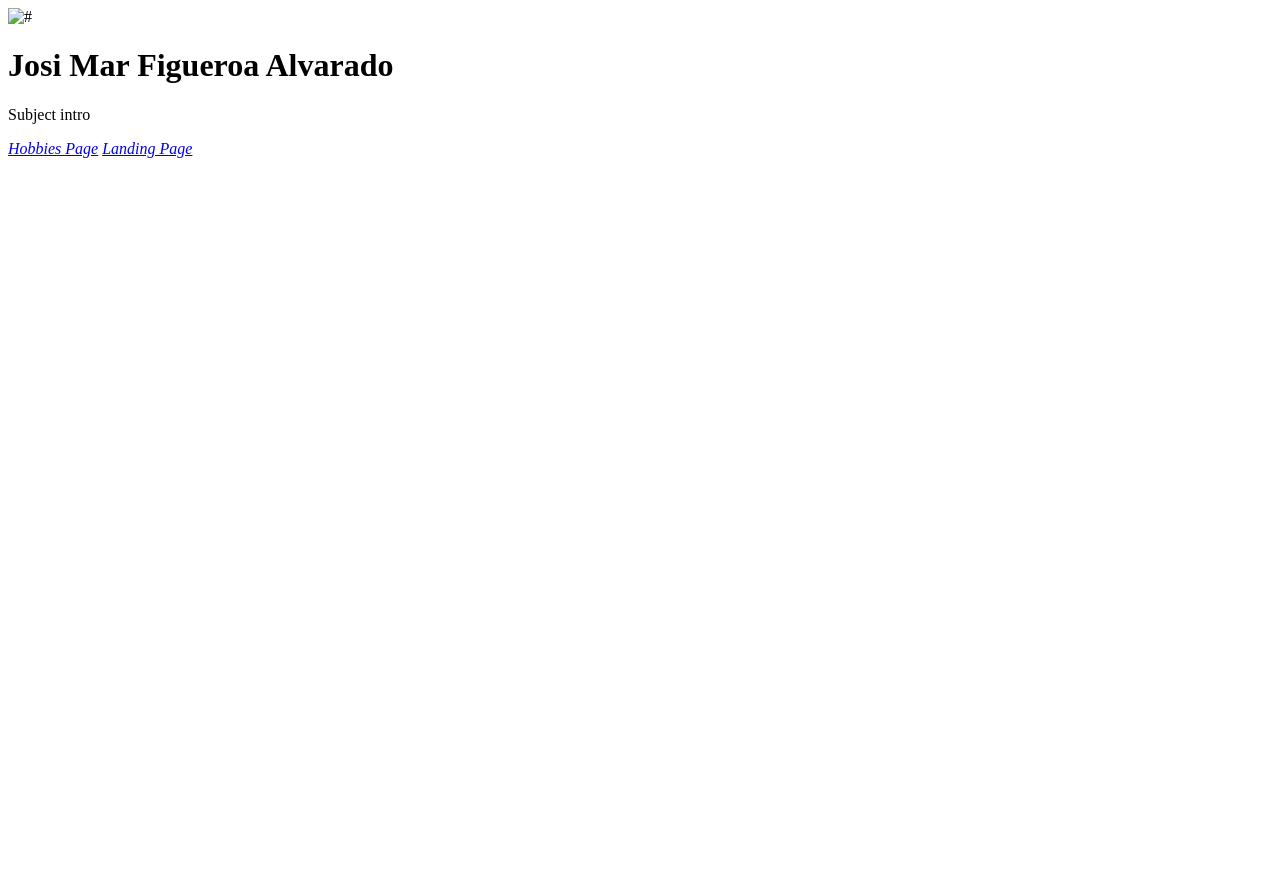
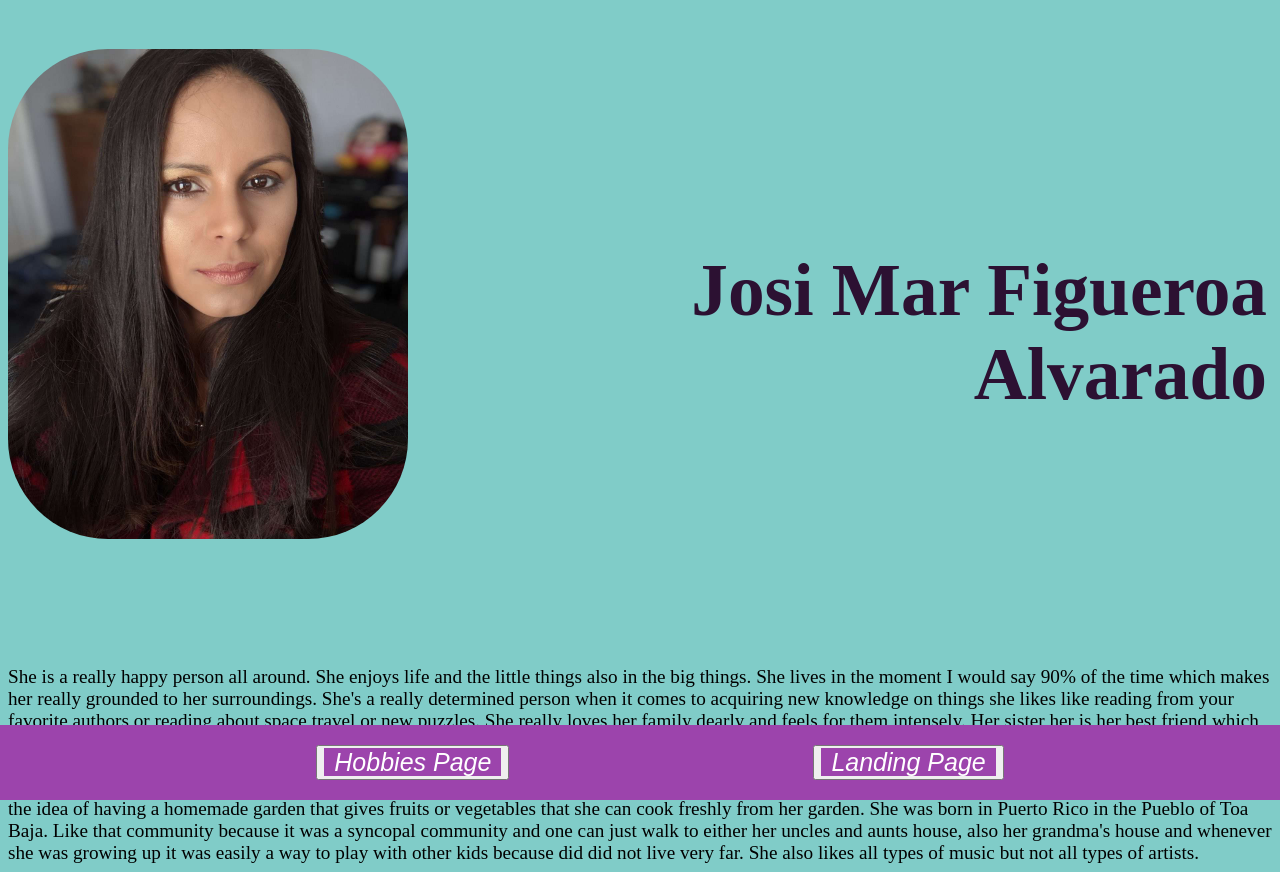
Before and after one commit to AbeCaban/bioSite, a plain HTML site: page AboutPage.html in a window 1280 px wide. Before the commit the page ends 800 px from the top, so only its background shows below. Drawn offline with Linux system fonts and the light colour scheme; a web font is replaced by a local one.

Commit message:
BioSite project 2/19/2023

```diff
--- a/AboutPage.html
+++ b/AboutPage.html
@@ -11,16 +11,34 @@
         <link href="https://fonts.googleapis.com/css2?family=Aboreto&family=Itim&family=Lobster&display=swap" rel="stylesheet">
 
     </head>
-    <body>
-        <div id="SubjectPictire">
-            <img src="image/.jpg" alt="#">
+    <body id="PagesBody">
+        <div>
+            <img id="SubjectPictire" src="BioSitePictures\PXL_20201225_170551647.PORTRAIT.jpg" alt="#">
+
+            <h1 id="SubjectNameAboutPage">Josi Mar Figueroa Alvarado</h1>
         </div>
-        <h1>Josi Mar Figueroa Alvarado</h1>
-        <p>Subject intro</p>
-
-        <address>
-            <a href="HobbiesPage.html">Hobbies Page</a>
-            <a href="LandingPage.html">Landing Page</a>
-        </address>
+        <div>
+            <article id="AboutContent">She is a really happy person all around. She enjoys
+            life and the little things also in the big things. She lives in the moment I would say 90% of the time which
+            makes her really grounded to her surroundings. She's a really determined person when it comes to
+            acquiring new knowledge on things she likes like reading from your favorite authors or reading about
+            space travel or new puzzles. She really loves her family dearly and feels for them intensely. Her sister her
+            is her best friend which she gives a lot of kisses and hugs although her sister doesn't like being touched
+            much. Another thing she really likes is pets. She has had multiple pets throughout her life. There has
+            been dogs , fishes and cats. I asked her how would she feel about leaving without pets and she says it's
+            out of the question or she sees it not happening. Right now she has two cats which she loves dearly. one
+            thing she also liked is to have plants around the house and also take care of them. She also likes the idea
+            of having a homemade garden that gives fruits or vegetables that she can cook freshly from her garden.
+            She was born in Puerto Rico in the Pueblo of Toa Baja. Like that community because it was a syncopal
+            community and one can just walk to either her uncles and aunts house, also her grandma's house and
+            whenever she was growing up it was easily a way to play with other kids because did did not live very
+            far. She also likes all types of music but not all types of artists.</article>
+        </div>
+        <footer>
+            <address>
+                <button id="HobbiesPageLink"><a  href="HobbiesPage.html">Hobbies Page</a></button>
+                <button id="LandingPagelink"><a  href="LandingPage.html">Landing Page</a></button>
+            </address>
+        </footer>
     </body>
 </html>
--- a/BioSite.css
+++ b/BioSite.css
@@ -1,5 +1,184 @@
-#logo{
-	position:fixed;
+#SubjectPictire{
+	padding: 0;
 	top:0;
 	left:0;
+	width: 400px;
+    height: 490px;
+	border-radius: 100px;
+	float: left;
+
 }
+
+#SubjectNameAboutPage{
+	color: #2c1132;
+	text-align:  right;
+	font-size: 55pt;
+	padding-left:5px;
+    padding-right: 5px;
+    padding-top: 200px;
+    padding-bottom: 200px;
+}
+#PagesBody{
+	background-color: #80ccc8;
+}
+#AboutContent{
+	font-size: larger;
+}
+
+footer{
+    background-color: #9c44ac;
+    position: fixed;
+    bottom: 0;
+    width: 100%;
+    padding: 20px;
+    left: 0;
+	text-align: center;
+}
+
+#SkatesPicture{
+	width: 327px;
+	height: 258px;
+}
+#BooksPicture{
+	width: 327px;
+	height: 258px;
+}
+#PozzlePicture{
+
+}
+
+#SubjectNameHobbiesPage{
+	text-align: center;
+}
+.hobbiesgrid{
+    display: grid;
+    grid-template-columns: 1fr 1fr 1fr;
+    padding: 10px;
+}
+h3{
+	text-align: center;
+}
+footer a{
+	background-color: #9c44ac;
+    text-decoration: none;
+    color: white;
+	padding-left: 10px;
+    padding-right: 10px;
+    font-weight: 500;
+    font-style: italic;
+    font-size: 25px;}
+#HobbiesPageLink{
+	margin-right: 150px;
+}
+#LandingPagelink{
+	margin-left: 150px;
+}
+#AboutPageLink{
+	margin-left: 150px;
+}
+#AboutPageLinkATH{
+	margin-right: 150px;
+}
+footer a:hover{
+    text-decoration: underline;}
+/*
+header{
+    background-color: brown;
+    padding: 20px;}
+nav{
+    overflow: hidden;
+    background-color: brown;
+    border-bottom: 15px solid gray;}
+
+
+nav a{
+    color: white;
+    text-align: center;}
+nav li{
+    float: left;
+    display: block;
+    background-color: brown;
+    text-align: center;
+    padding: 14px 16px;}
+nav li a:hover {
+    text-decoration: none;
+    color: blueviolet;
+    background-color: whitesmoke;}
+
+h1{
+    font-weight: 400;
+    color: white;
+    text-align: center;}
+h2{
+    text-align: center;
+    color: brown;}
+div.container{
+    margin-top: 2%;
+    margin-left: 5%;
+    margin-right: 5%;
+    margin-bottom: 100px;
+    padding: 10px;}
+
+div.Card{
+    box-shadow: 0 4px 8px 0 rgba(0, 0, 0, 0.2);
+    transition: 0.3s;
+    width: 50%;}
+div.Card-Title{
+    font-size: 2em;
+    color: brown;}
+div.Card-content{
+    padding: 2px 16px;
+    font-weight: 400;
+    font-size: 25px;}
+
+div.Card:hover{
+    box-shadow: 0 8px 16px 0 rgba(0, 0, 0, 0.2);}
+
+
+
+h1{
+    font-weight: 400;
+    color: white;
+    text-align: center;}
+h2{
+    text-align: center;
+    color: brown;}
+
+
+div.Cardtwo{
+    box-shadow: 0 4px 8px 0 rgba(0, 0, 0, 0.2);
+    transition: 0.3s;
+    width: 50%;
+}
+
+table{
+    border-collapse: collapse;
+    width: 100%;
+    margin-bottom: 30px;
+}
+
+th{
+    padding-top: 12px;
+    padding-bottom: 12px;
+    text-align: left;
+    background-color: brown;
+    color: white;
+    border: 1px solid #ddd;
+}
+
+td{
+    border: 1px solid #ddd;
+    padding: 8px;
+}
+
+div.Card-Titletwo{
+    font-size: 2em;
+    color: brown;}
+
+div.Card-contenttwo{
+    padding: 2px 16px;
+    font-weight: 400;
+    font-size: 25px;}
+
+div.Cardtwo:hover{
+    box-shadow: 0 8px 16px 0 rgba(0, 0, 0, 0.2);} */
```
Also changed, not shown: HobbiesPage.html (+15 -9 lines), LandingPage.html (+14 -10 lines), BioSitePictures/GradGirl.png (added), BioSitePictures/NYcomicon.png (added), BioSitePictures/PXL_20201225_170551647.PORTRAIT.jpg (added), BioSitePictures/Rocket.png (added), BioSitePictures/Shygirl.png (added), BioSitePictures/Skates.png (added), BioSitePictures/Themummy.png (added), BioSitePictures/TravelCar.png (added), BioSitePictures/books.png (added), BioSitePictures/pozzles.png (added).
